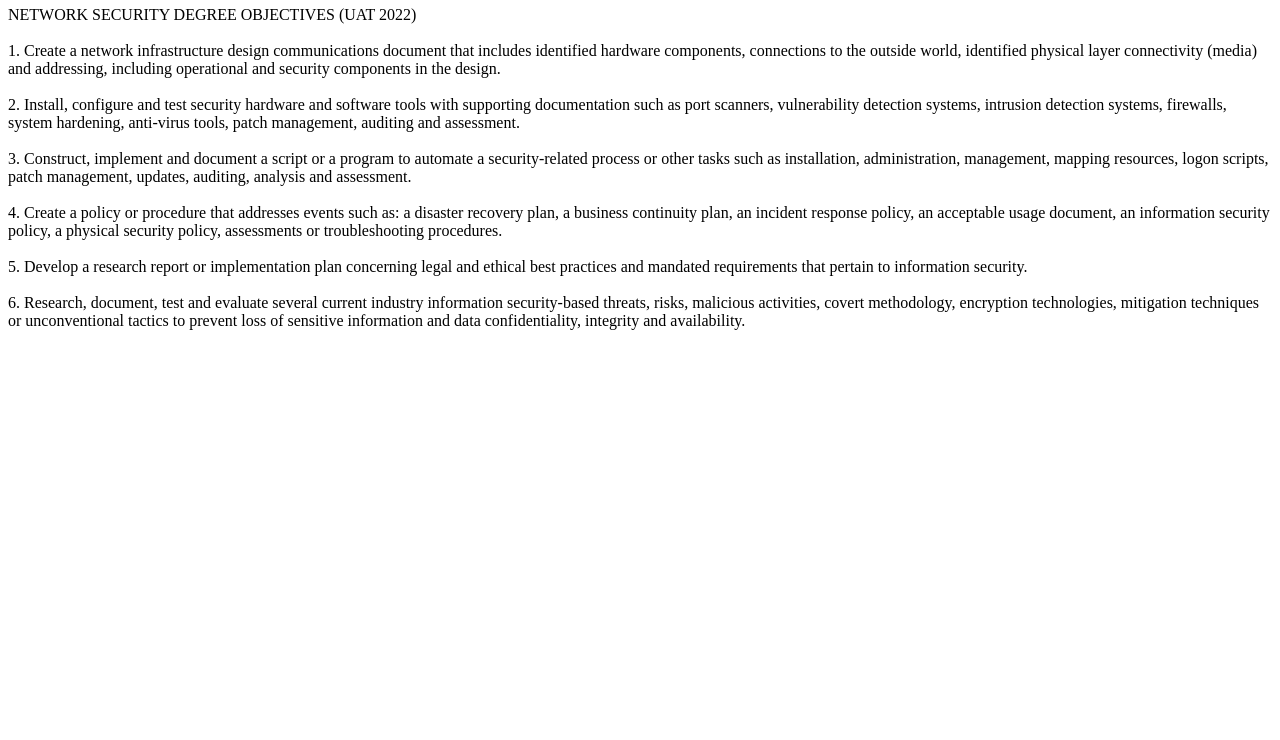
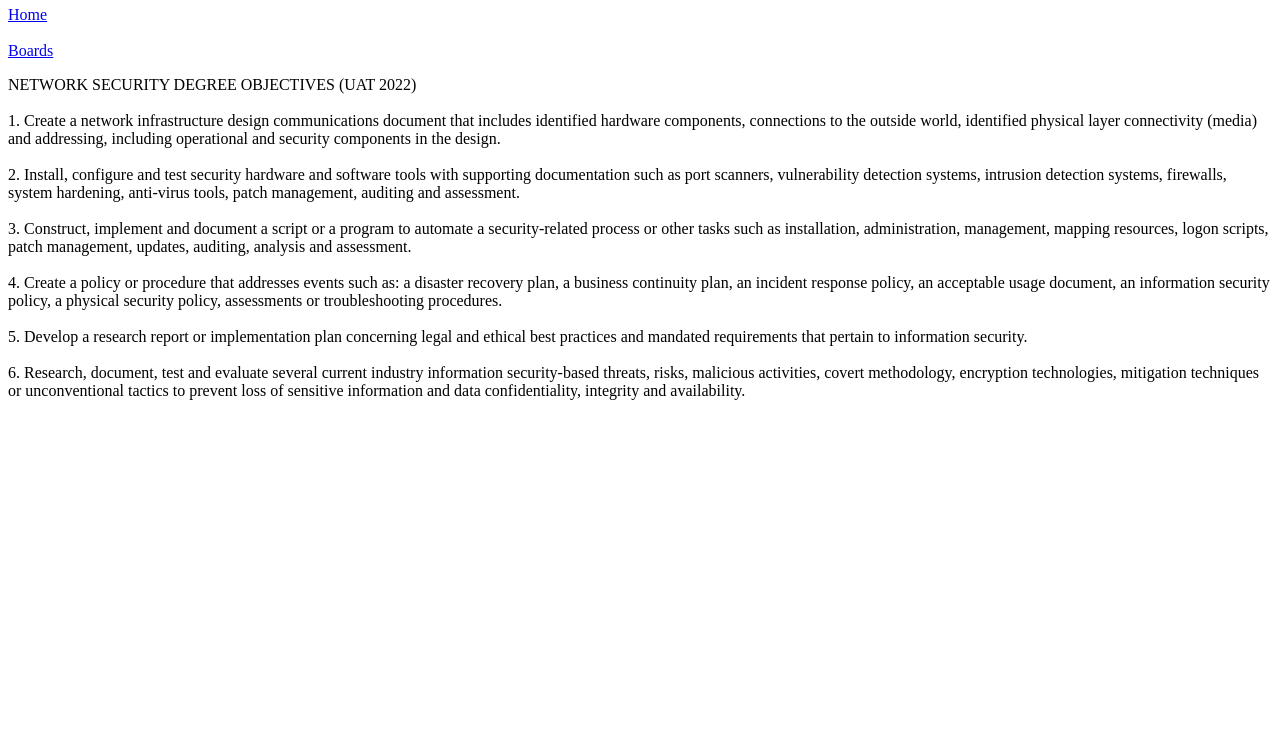
Before and after one commit to evelynnmimijae/UAT_CSC102, a plain HTML site: page boards.html in a window 1280 px wide. Shown: the part 60-800 px from the top of the page. Drawn offline with Linux system fonts and the light colour scheme.

Commit message:
Update boards.html - nav, br tags
Added navigation links to the index/CSC102 page. You can get to the Home page (CSC102) from here now.

```diff
--- a/boards.html
+++ b/boards.html
@@ -12,6 +12,13 @@
      <!-- Now, we have the Body section, which holds the text and images we want on our webpage. -->
       <body>
         <h1>Welcome to my CSC102 Boards Page!</h1>
+         <!-- create a nav section to hold the menu-->
+        <nav>
+          <a href="index.html">Home</a>
+          <br>
+          <br>
+          <a href="boards.html">Boards</a>
+        </nav>
         <p>
             NETWORK SECURITY DEGREE OBJECTIVES (UAT 2022)
             <br>
```
